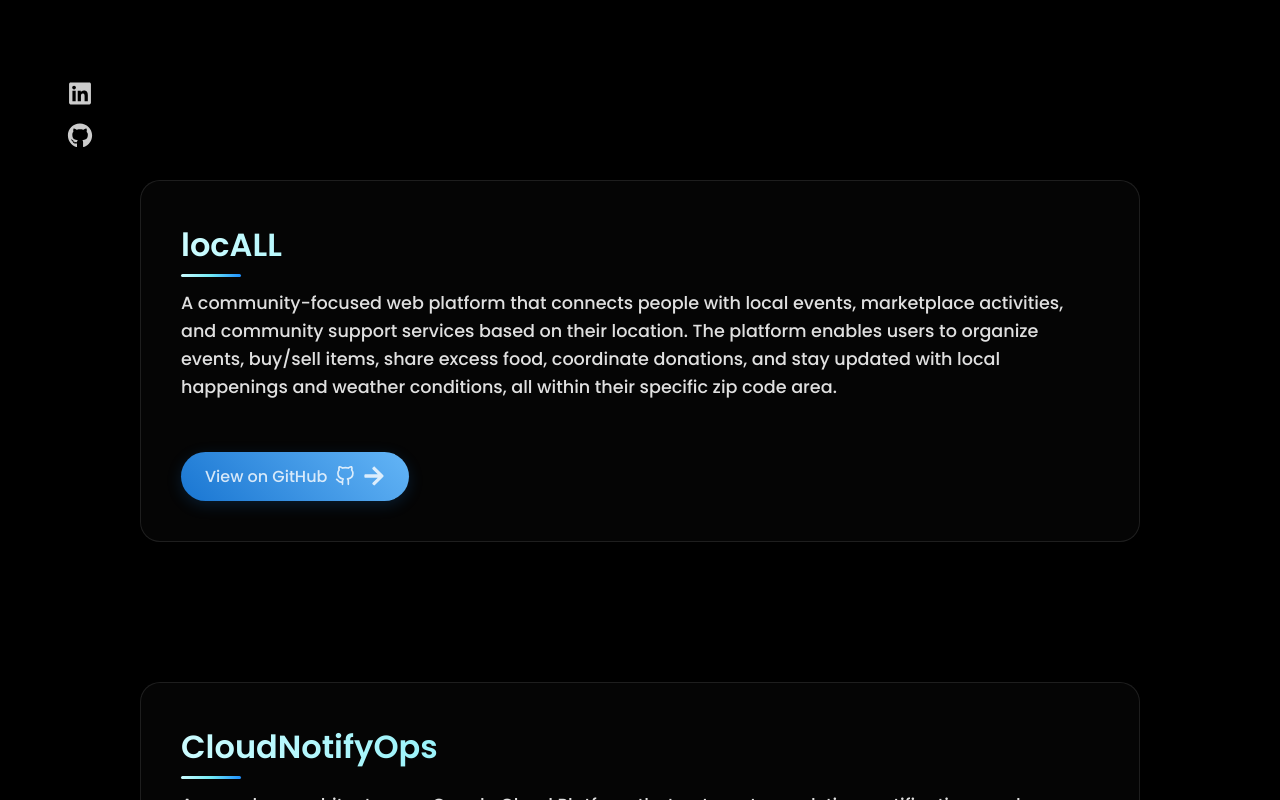
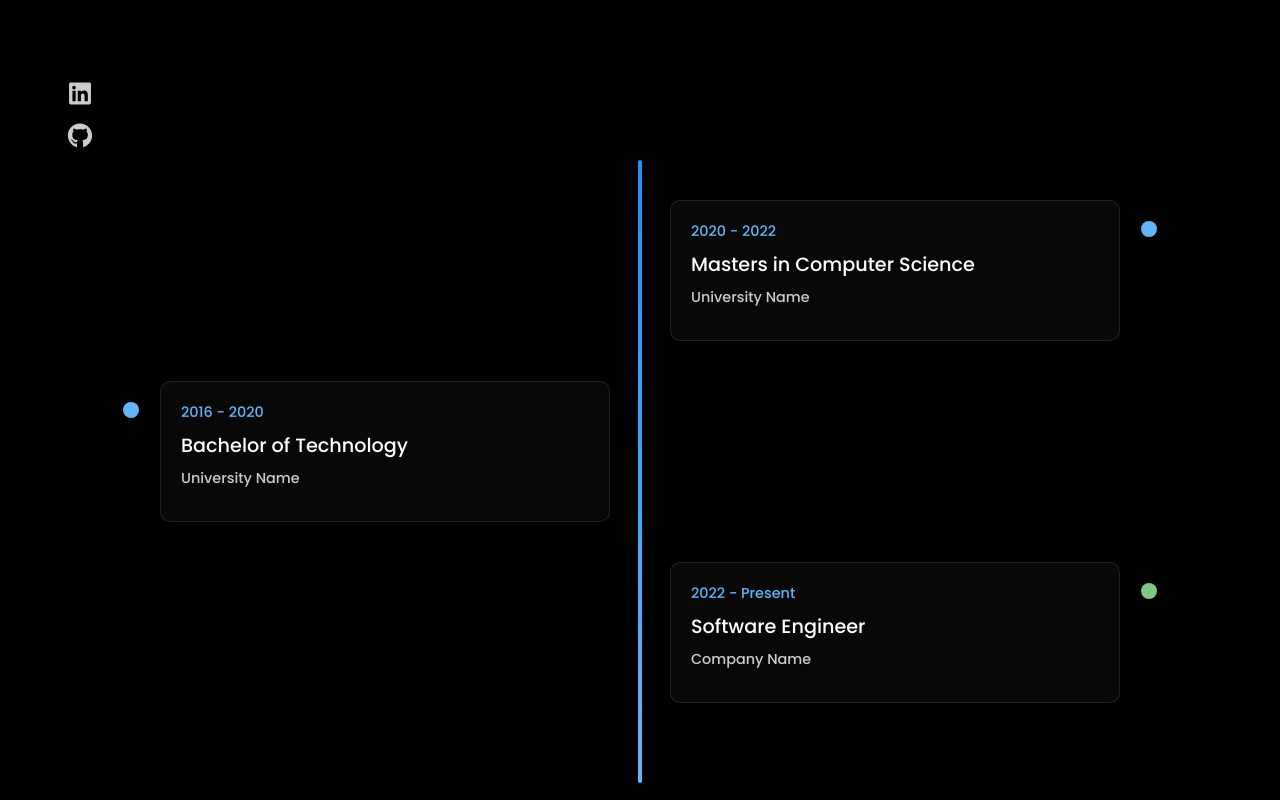
Before and after one commit to thejusthom/portfolio-thejus, a React (Create React App) app: page / in a window 1280 px wide. Shown: the part 620-1420 px from the top of the page. Built offline with nearby package versions, Linux system fonts and the light colour scheme.

Commit message:
Adding timeline

```diff
--- a/src/App.js
+++ b/src/App.js
@@ -8,6 +8,7 @@ import AboutMe from './components/About'
 import SkillCard from './components/SkillCard'
 import AnimatedCursor from "react-animated-cursor"
 import { Helmet } from 'react-helmet';
+import Timeline from "./components/Timeline";
 
 function App() {
   return (
@@ -37,6 +38,7 @@ function App() {
     <div>
       <Navbar />
       <HomeBanner id = "home"/>
+      <Timeline></Timeline>
       <ProjectCard
         id = "project"
         className = "odd"
--- /dev/null
+++ b/src/components/Timeline.js
@@ -0,0 +1,59 @@
+import React, { useState } from 'react';
+import '../styles/TimelineStyle.css';
+
+function Timeline() {
+  const [activeItem, setActiveItem] = useState(null);
+
+  const timelineData = [
+    {
+      id: 1,
+      year: "2020 - 2022",
+      title: "Masters in Computer Science",
+      institution: "University Name",
+      description: "Specialized in Software Engineering with focus on distributed systems. Notable projects included building scalable web applications and research in cloud computing.",
+      type: "education"
+    },
+    {
+      id: 2,
+      year: "2016 - 2020",
+      title: "Bachelor of Technology",
+      institution: "University Name",
+      description: "Major in Computer Science. Core coursework in data structures, algorithms, and software development. Led technical team for college fest.",
+      type: "education"
+    },
+    {
+      id: 3,
+      year: "2022 - Present",
+      title: "Software Engineer",
+      institution: "Company Name",
+      description: "Working on full-stack development using React and Node.js. Leading team of 5 developers for client projects.",
+      type: "work"
+    }
+  ];
+
+  return (
+    <div className="timeline-container">
+      <div className="timeline">
+        {timelineData.map((item) => (
+          <div
+            key={item.id}
+            className={`timeline-item ${item.type} ${activeItem === item.id ? 'active' : ''}`}
+            onClick={() => setActiveItem(item.id === activeItem ? null : item.id)}
+          >
+            <div className="timeline-dot"></div>
+            <div className="timeline-content">
+              <div className="timeline-year">{item.year}</div>
+              <h3 className="timeline-title">{item.title}</h3>
+              <div className="timeline-institution">{item.institution}</div>
+              {activeItem === item.id && (
+                <p className="timeline-description">{item.description}</p>
+              )}
+            </div>
+          </div>
+        ))}
+      </div>
+    </div>
+  );
+}
+
+export default Timeline;
--- /dev/null
+++ b/src/styles/TimelineStyle.css
@@ -0,0 +1,131 @@
+.timeline-container {
+    max-width: 1000px;
+    margin: 40px auto;
+    padding: 20px;
+  }
+
+  .timeline {
+    position: relative;
+    padding: 20px 0;
+  }
+
+  .timeline::before {
+    content: '';
+    position: absolute;
+    width: 4px;
+    height: 100%;
+    background: linear-gradient(to bottom, #1e90ff, #64b5f6);
+    left: 50%;
+    transform: translateX(-50%);
+    border-radius: 2px;
+  }
+
+  .timeline-item {
+    margin: 40px 0;
+    position: relative;
+    width: calc(50% - 30px);
+    padding: 20px;
+    border-radius: 10px;
+    cursor: pointer;
+    transition: all 0.3s ease;
+    background: rgba(255, 255, 255, 0.03);
+    backdrop-filter: blur(10px);
+    border: 1px solid rgba(255, 255, 255, 0.1);
+  }
+
+  .timeline-item:hover {
+    transform: translateY(-5px);
+    background: rgba(255, 255, 255, 0.05);
+  }
+
+  .timeline-item.active {
+    background: rgba(255, 255, 255, 0.07);
+    transform: scale(1.02);
+  }
+
+  .timeline-item:nth-child(odd) {
+    margin-left: auto;
+  }
+
+  .timeline-dot {
+    position: absolute;
+    width: 16px;
+    height: 16px;
+    background: #1e90ff;
+    border-radius: 50%;
+    left: -38px;
+    top: 20px;
+    transition: all 0.3s ease;
+  }
+
+  .timeline-item:nth-child(odd) .timeline-dot {
+    left: auto;
+    right: -38px;
+  }
+
+  .timeline-item.active .timeline-dot {
+    transform: scale(1.4);
+    box-shadow: 0 0 20px rgba(30, 144, 255, 0.4);
+  }
+
+  .timeline-year {
+    color: #64b5f6;
+    font-size: 0.9rem;
+    margin-bottom: 8px;
+  }
+
+  .timeline-title {
+    color: #fff;
+    font-size: 1.2rem;
+    margin-bottom: 8px;
+  }
+
+  .timeline-institution {
+    color: #ccc;
+    font-size: 0.9rem;
+    margin-bottom: 12px;
+  }
+
+  .timeline-description {
+    color: #e0e0e0;
+    font-size: 0.9rem;
+    line-height: 1.6;
+    opacity: 0;
+    animation: fadeIn 0.5s forwards;
+  }
+
+  @keyframes fadeIn {
+    from {
+      opacity: 0;
+      transform: translateY(10px);
+    }
+    to {
+      opacity: 1;
+      transform: translateY(0);
+    }
+  }
+
+  /* Education vs Work styling */
+  .timeline-item.education .timeline-dot {
+    background: #64b5f6;
+  }
+
+  .timeline-item.work .timeline-dot {
+    background: #81c784;
+  }
+
+  /* Responsive Design */
+  @media screen and (max-width: 768px) {
+    .timeline::before {
+      left: 30px;
+    }
+
+    .timeline-item {
+      width: calc(100% - 60px);
+      margin-left: 60px !important;
+    }
+
+    .timeline-item .timeline-dot {
+      left: -45px !important;
+    }
+  }
```
